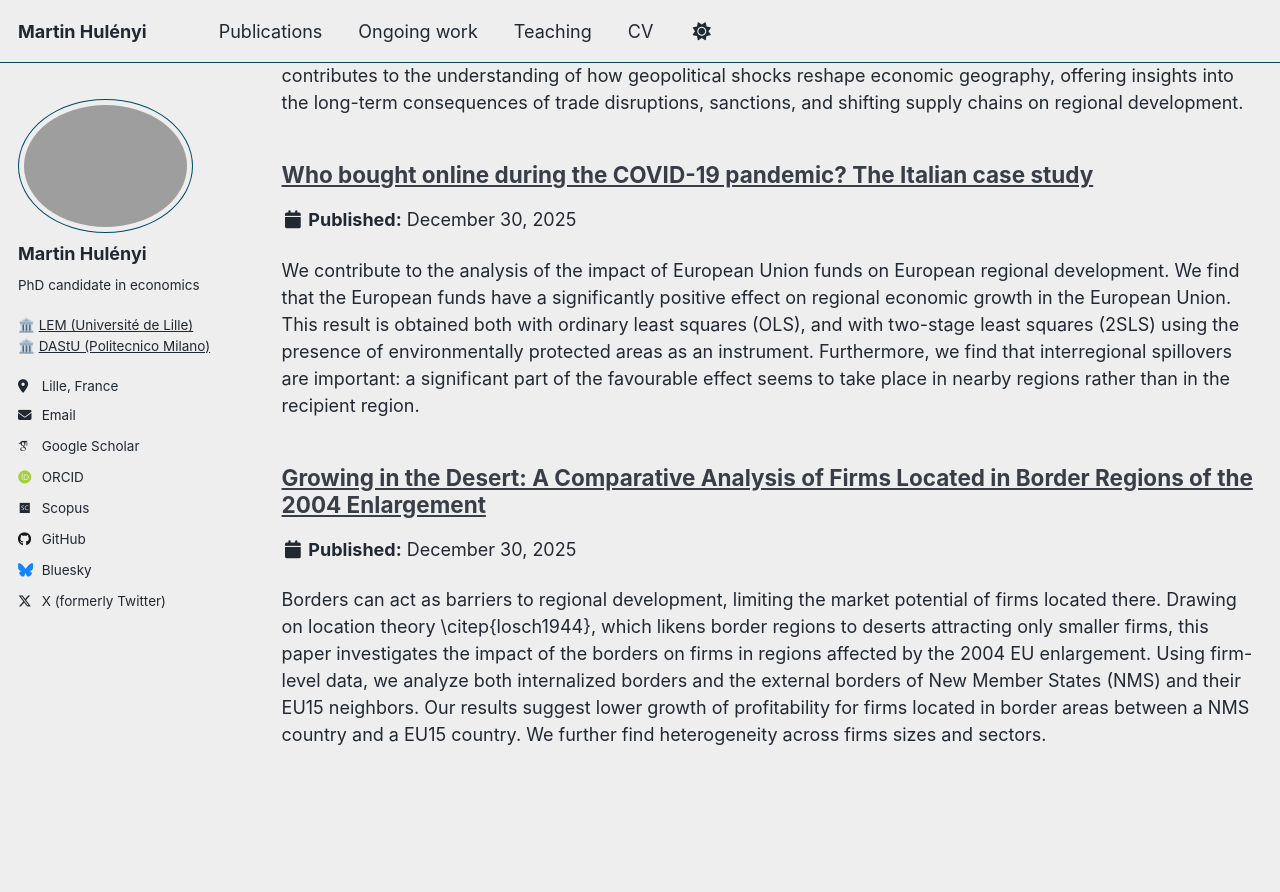
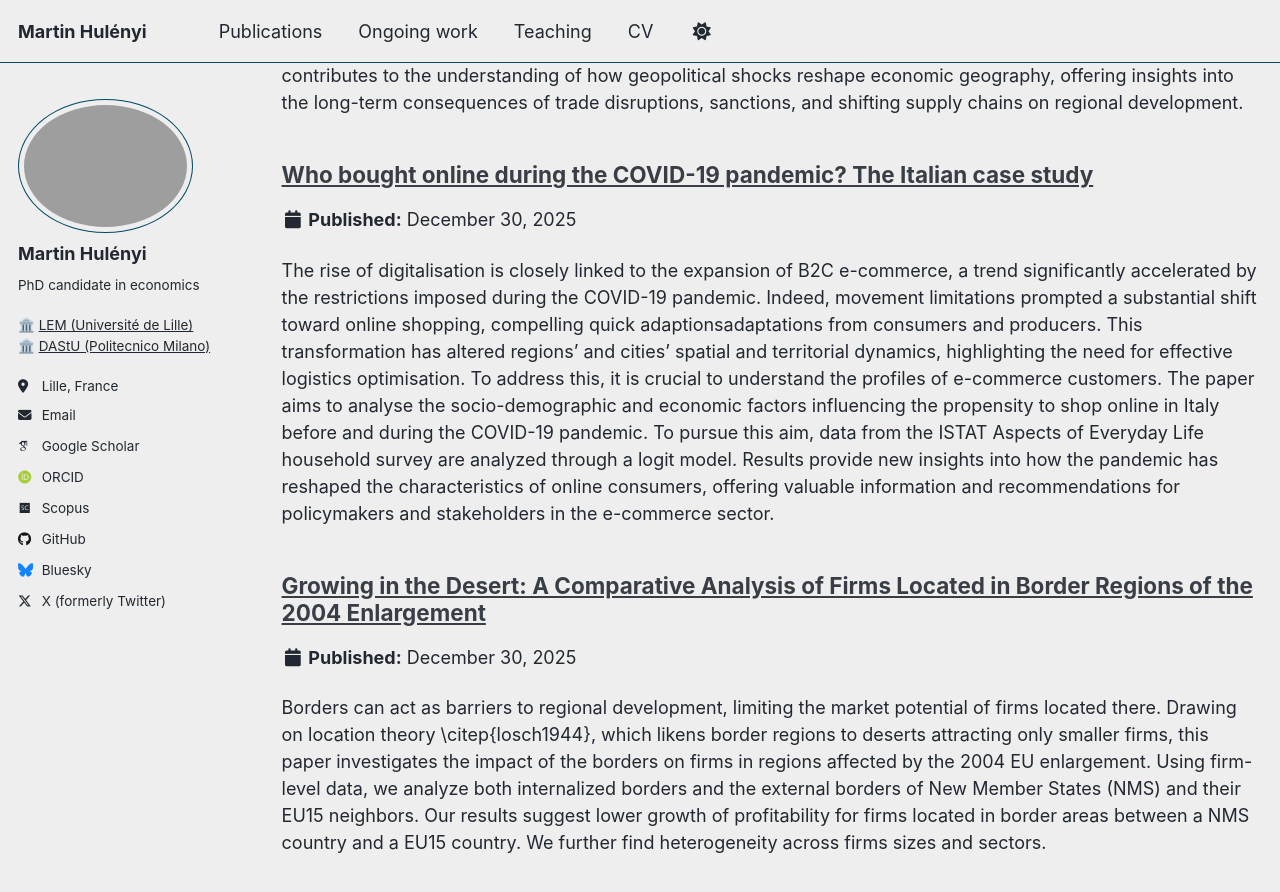
Before and after one commit to martinhulenyi/martinhulenyi.github.io, a Jekyll site: the page built from _pages/ongoing_work.md, in a window 1280 px wide and 900 px high, scrolled down 882 px. Shown: the top 892 px of the window. Built offline with Jekyll 4.4.1, drawn with Linux system fonts in a browser that asks for light colours; some web fonts are replaced; a script that is not in the unit is left out.

Commit message:
Update 03_e-commerce_profile.md

```diff
--- a/_ongoing_work/03_e-commerce_profile.md
+++ b/_ongoing_work/03_e-commerce_profile.md
@@ -9,7 +9,7 @@ permalink: /publication/e-commerce_profile/
 #bibtexurl: "https://raw.githubusercontent.com/martinhulenyi/martinhulenyi.github.io/master/files/fidrmuc_et_al_2023.bib"
 
 # Shows on the publications OVERVIEW only:
-excerpt: "We contribute to the analysis of the impact of European Union funds on European regional development. We find that the European funds have a significantly positive effect on regional economic growth in the European Union. This result is obtained both with ordinary least squares (OLS), and with two-stage least squares (2SLS) using the presence of environmentally protected areas as an instrument. Furthermore, we find that interregional spillovers are important: a significant part of the favourable effect seems to take place in nearby regions rather than in the recipient region."
+excerpt: "The rise of digitalisation is closely linked to the expansion of B2C e-commerce, a trend significantly accelerated by the restrictions imposed during the COVID-19 pandemic. Indeed, movement limitations prompted a substantial shift toward online shopping, compelling quick adaptionsadaptations from consumers and producers. This transformation has altered regions' and cities' spatial and territorial dynamics, highlighting the need for effective logistics optimisation. To address this, it is crucial to understand the profiles of e-commerce customers. The paper aims to analyse the socio-demographic and economic factors influencing the propensity to shop online in Italy before and during the COVID-19 pandemic. To pursue this aim, data from the ISTAT Aspects of Everyday Life household survey are analyzed through a logit model. Results provide new insights into how the pandemic has reshaped the characteristics of online consumers, offering valuable information and recommendations for policymakers and stakeholders in the e-commerce sector."
 ---
 Co-authored with Tommaso Cigognetti, Ilaria Mariotti and Frederica Rossi
 
```
